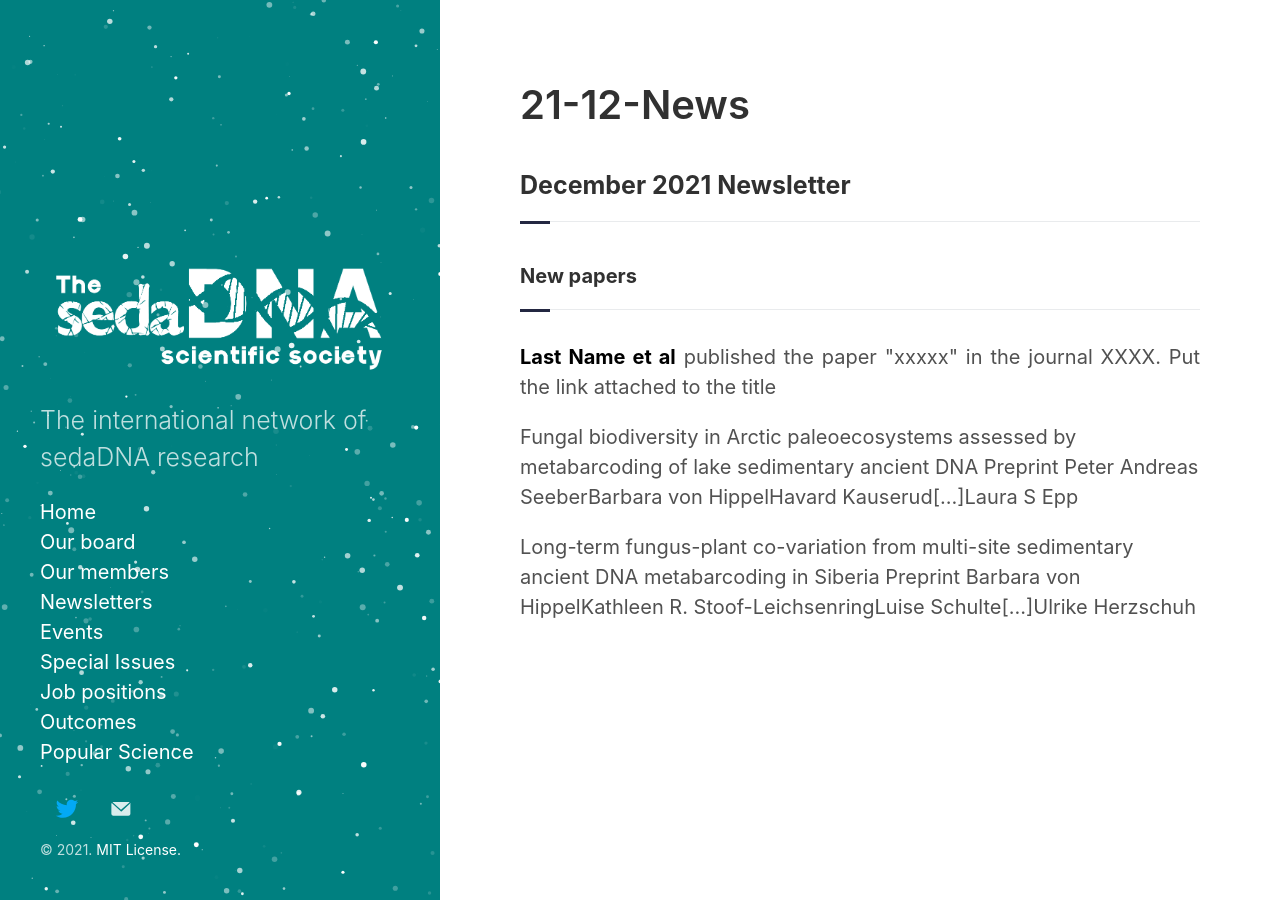
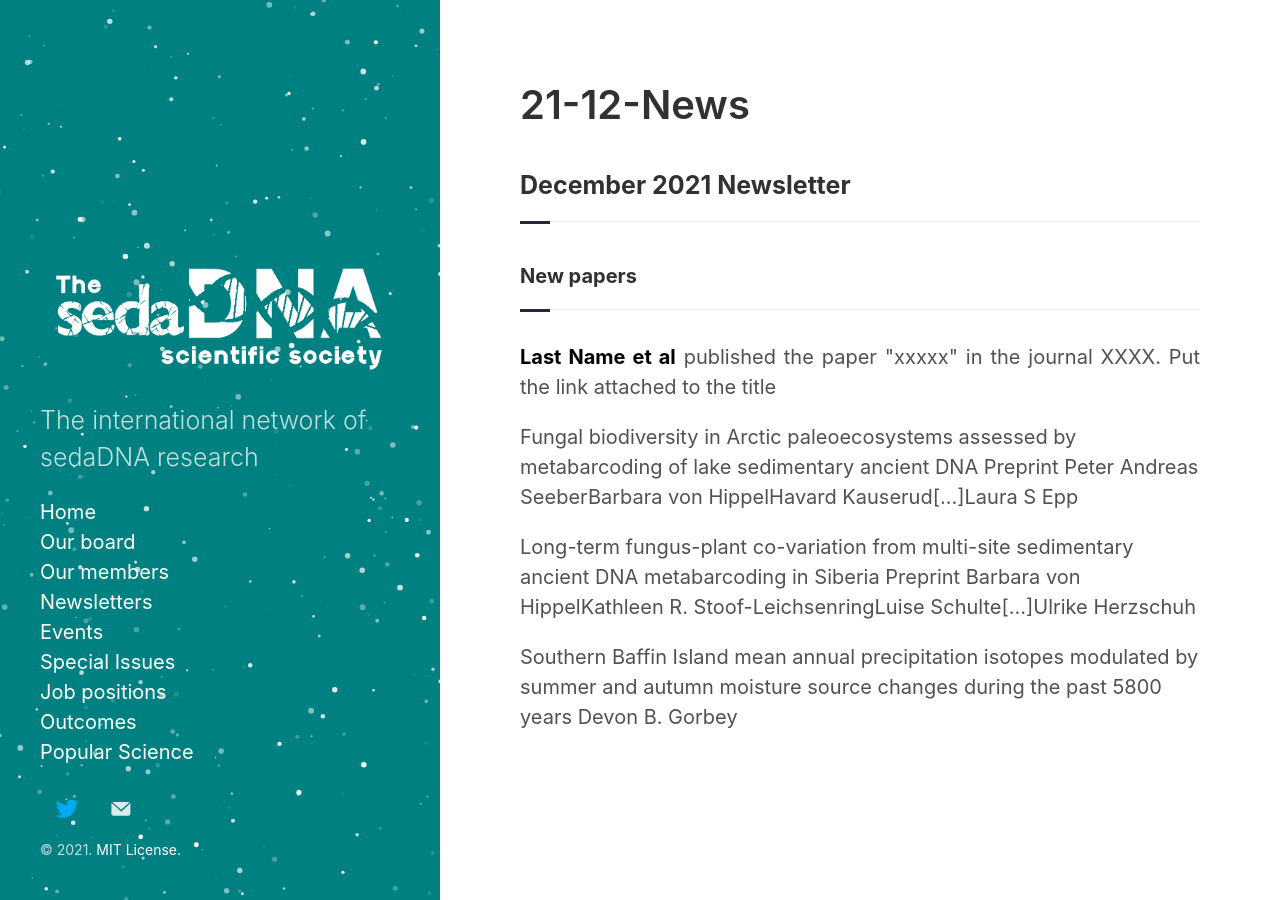
Before and after one commit to sedadna/sedadna.github.io, a Jekyll site: the page built from category/news/21-12.md, in a window 1280 px wide. Built offline with Jekyll 4.4.1, drawn with Linux system fonts in a browser that asks for light colours.

Commit message:
Update 21-12.md

```diff
--- a/category/news/21-12.md
+++ b/category/news/21-12.md
@@ -20,3 +20,5 @@ Peter Andreas SeeberBarbara von HippelHavard Kauserud[...]Laura S Epp
 Long-term fungus-plant co-variation from multi-site sedimentary ancient DNA metabarcoding in Siberia
 Preprint
 Barbara von HippelKathleen R. Stoof-LeichsenringLuise Schulte[...]Ulrike Herzschuh
+
+Southern Baffin Island mean annual precipitation isotopes modulated by summer and autumn moisture source changes during the past 5800 years Devon B. Gorbey
```
